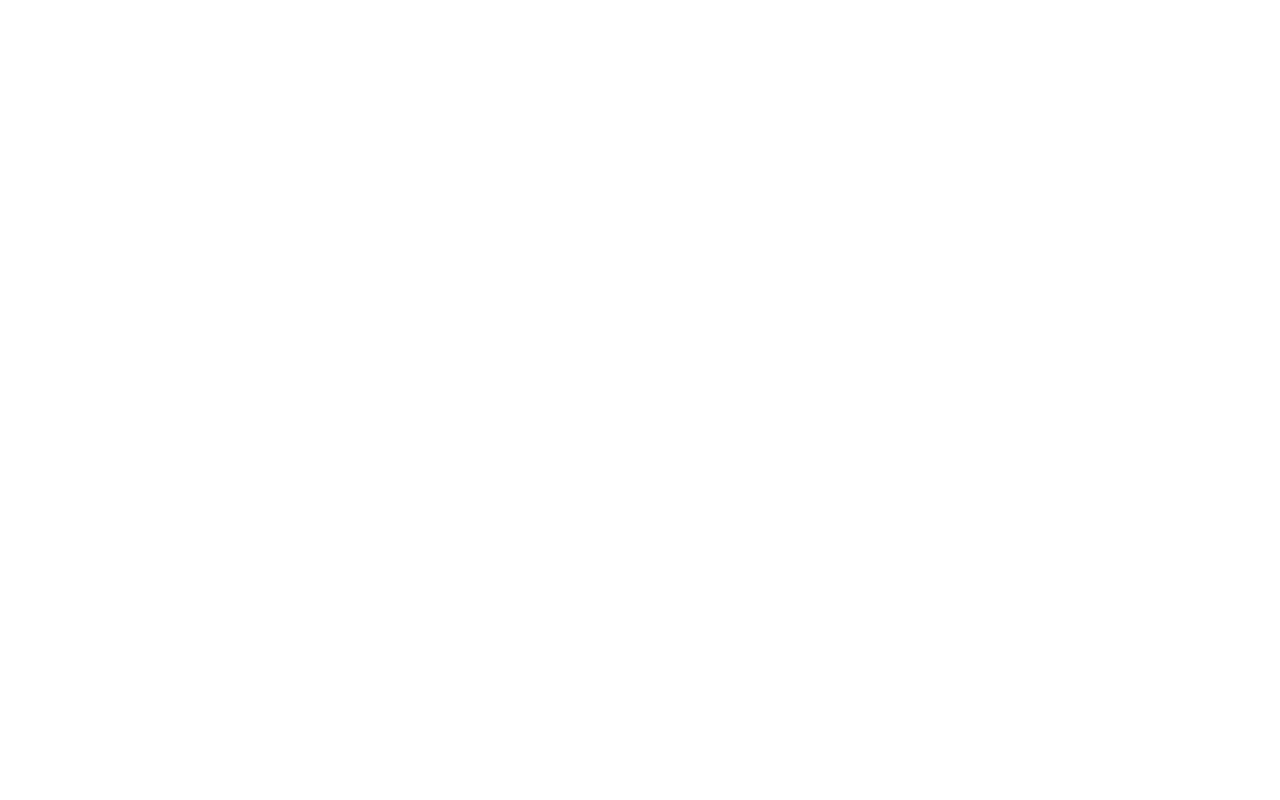
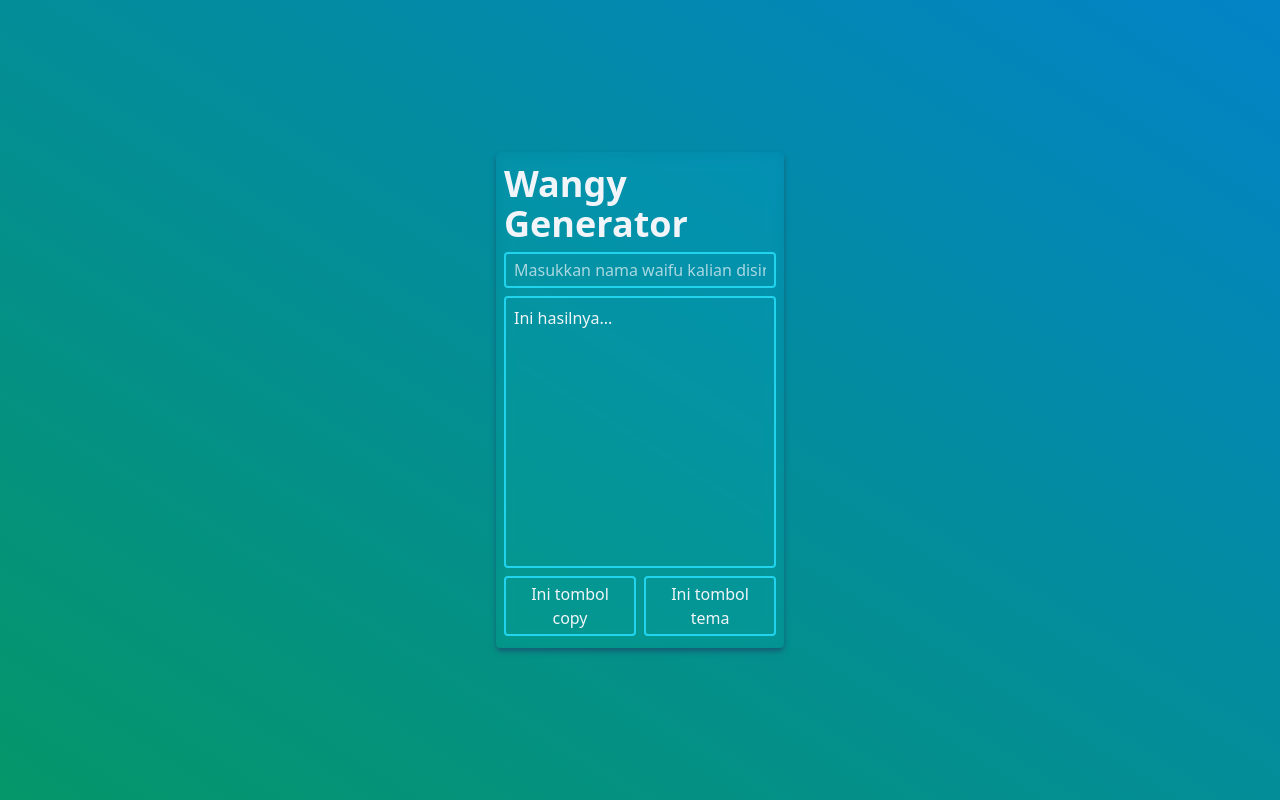
Before and after one commit to InDev17/NewWangyGenerator, a website: page src/index.html in a window 1280 px wide. Drawn offline with nearby package versions, Linux system fonts and the light colour scheme; files that its build step writes are made by us from their sources.

Commit message:
Prototype pertama

```diff
--- a/src/index.html
+++ b/src/index.html
@@ -1,3 +1,4 @@
+
 <!doctype html>
 
 <html lang="en">
@@ -8,6 +9,19 @@
   <link href="/dist/output.css" rel="stylesheet">
 </head>
 <body>
+  <div class="min-h-screen bg-gradient-to-bl from-sky-600 to-emerald-600 grid place-items-center">
+    <div class="w-72 h-auto px-2 py-3 backdrop-blur backdrop-brightness-105 rounded shadow-md shadow-cyan-800 space-y-2">
+      <h1 class="text-4xl text-slate-100 font-bold">Wangy Generator</h1>
+      <input placeholder="Masukkan nama waifu kalian disini..." class="w-full bg-transparent placeholder:text-slate-100/70 placeholder:text-italic border-2 border-cyan-400 rounded px-2 py-1" id="inputNama">
+      <div class="aspect-square w-full border-2 border-cyan-400 rounded p-2">
+        <p id="hasilText" class="text-slate-100 texy-sm">Ini hasilnya...</p>
+      </div>
+      <div class="flex w-full h-auto space-x-2">
+        <button id="tombolCopy" class="w-1/2 border-2 border-cyan-400 px-2 py-1 text-center rounded text-slate-100">Ini tombol copy</button>
+        <button id="tombolTema" class="w-1/2 border-2 border-cyan-400 px-2 py-1 text-center rounded text-slate-100">Ini tombol tema</button>
+      </div>
+    </div>
+  </div>
 
   <script src="main.js"></script>
 </body>
```
